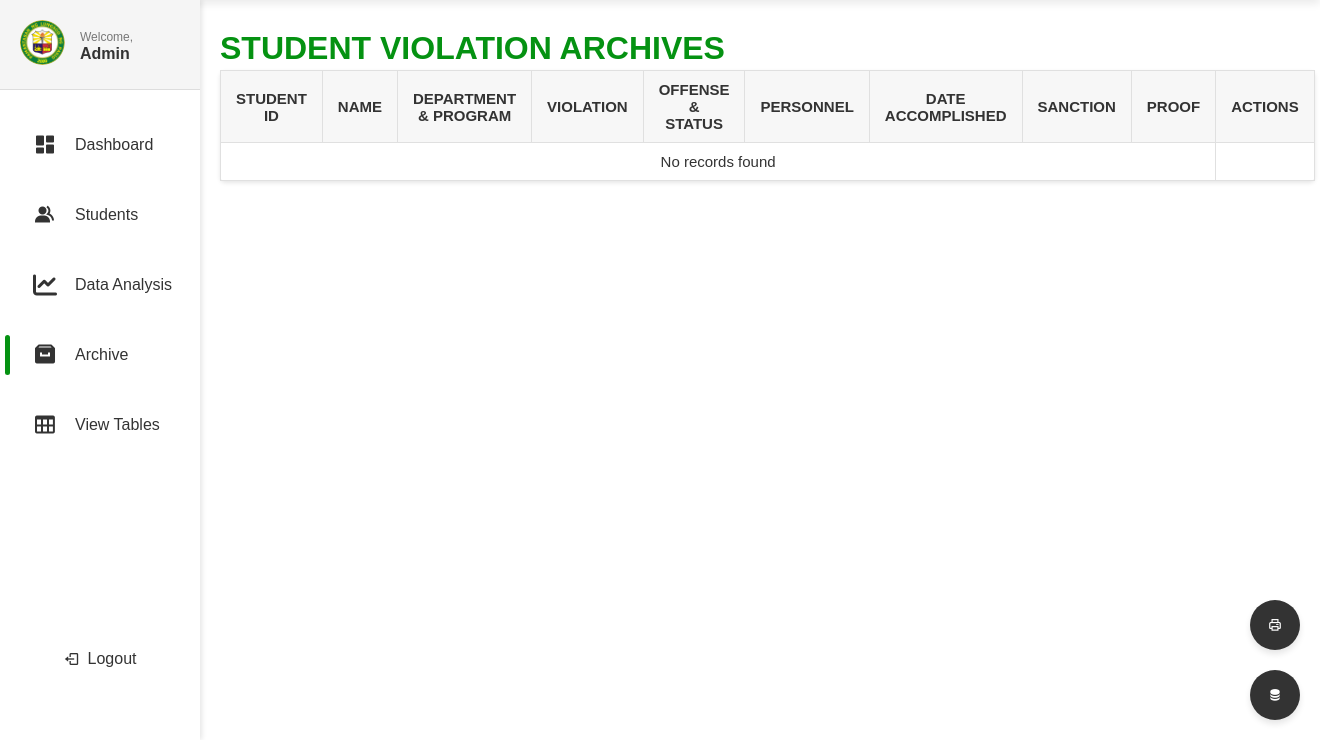
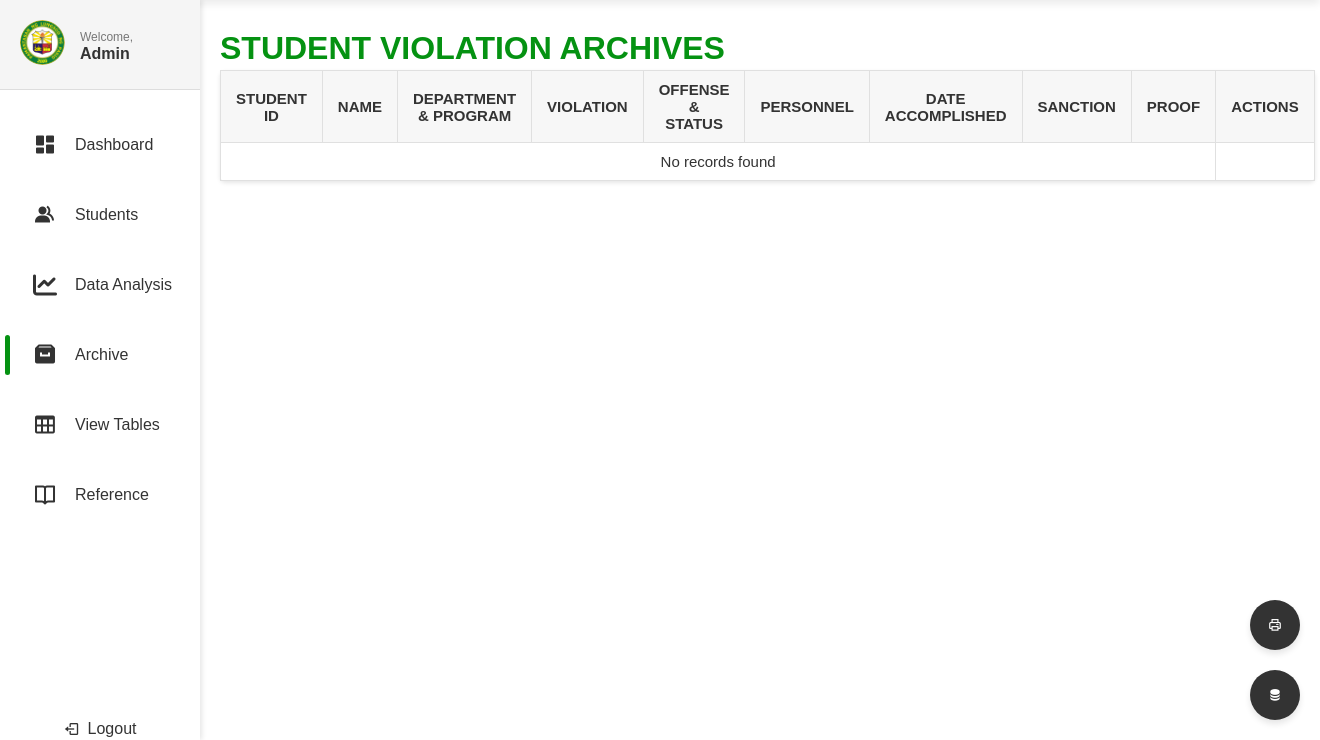
Before and after one commit to jopsjops/vmsplp-php, a PHP site: page /archive.php in a window 1320 px wide. Shown: the part 60-800 px from the top of the page. Run offline with PHP 8.4, Linux system fonts and the light colour scheme; data that the repository does not hold is empty; some libraries are stand-ins or nearby versions.

Commit message:
inayos yung mga href ng reference_page

```diff
--- a/archive.php
+++ b/archive.php
@@ -557,6 +557,12 @@
                         <div>View Tables</div>
                     </a>
                 </li>
+                <li>
+                    <a href="reference_page.php">
+                        <i class='bx bx-book-open'></i>
+                        <div>Reference</div>
+                    </a>
+                </li>
             </ul>
             <div class="logout">
                 <a href="logout.php" onclick="return confirmLogout()">
--- a/dashboarddb.php
+++ b/dashboarddb.php
@@ -563,6 +563,12 @@ json_encode($departmentCounts);
                         <div>View Tables</div>
                     </a>
                 </li>
+                <li>
+                    <a href="reference_page.php">
+                        <i class='bx bx-book-open'></i>
+                        <div>Reference</div>
+                    </a>
+                </li>
             </ul>
             <div class="logout">
                 <a href="logout.php" onclick="return confirmLogout()">
--- a/prediction.php
+++ b/prediction.php
@@ -379,6 +379,12 @@
                         <div>View Tables</div>
                     </a>
                 </li>
+                <li>
+                    <a href="reference_page.php">
+                        <i class='bx bx-book-open'></i>
+                        <div>Reference</div>
+                    </a>
+                </li>
             </ul>
             <div class="logout">
                 <a href="logout.php" onclick="return confirmLogout()">
--- a/reference_page.php
+++ b/reference_page.php
@@ -298,7 +298,7 @@
                 <li>
                     <a href="prediction.php">
                         <i class='fas fa-chart-line'></i>
-                        <div>Predictions</div>
+                        <div>Data Analysis</div>
                     </a>
                 </li>
                 <li class="archive">
--- a/students_page.php
+++ b/students_page.php
@@ -995,6 +995,12 @@
                     <div>View Tables</div>
                 </a>
             </li>
+            <li>
+                <a href="reference_page.php">
+                    <i class='bx bx-book-open'></i>
+                    <div>Reference</div>
+                </a>
+            </li>
         </ul>
         <div class="logout">
             <a href="logout.php" onclick="return confirmLogout()">
--- a/view_semviolation.php
+++ b/view_semviolation.php
@@ -413,6 +413,12 @@
                         <div>View Tables</div>
                     </a>
                 </li>
+                <li>
+                    <a href="reference_page.php">
+                        <i class='bx bx-book-open'></i>
+                        <div>Reference</div>
+                    </a>
+                </li>
             </ul>
             <div class="logout">
                 <a href="logout.php" onclick="return confirmLogout()">
```
